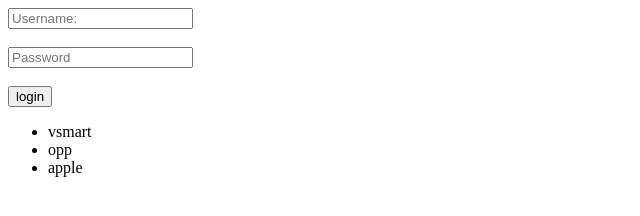
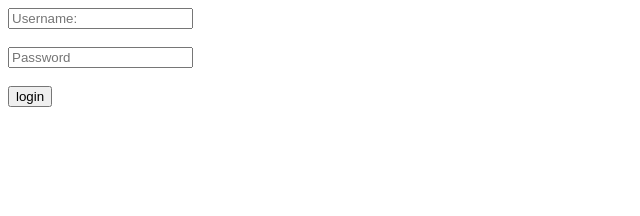
Before and after one commit to DinhIT98/Front-end, a plain HTML site: page demo.html in a window 1280 px wide. Shown: the whole page, without its empty margins (0-640 px from the left). Drawn offline with Linux system fonts and the light colour scheme.

Commit message:
revert file

```diff
--- a/demo.html
+++ b/demo.html
@@ -11,10 +11,5 @@
         <input type="password" placeholder="Password"> <br> <br>
         <input type="button" value="login">
     </form>
-    <ul>
-        <li>vsmart</li>
-        <li>opp</li>
-        <li>apple</li>
-    </ul>
 </body>
 </html>
```
